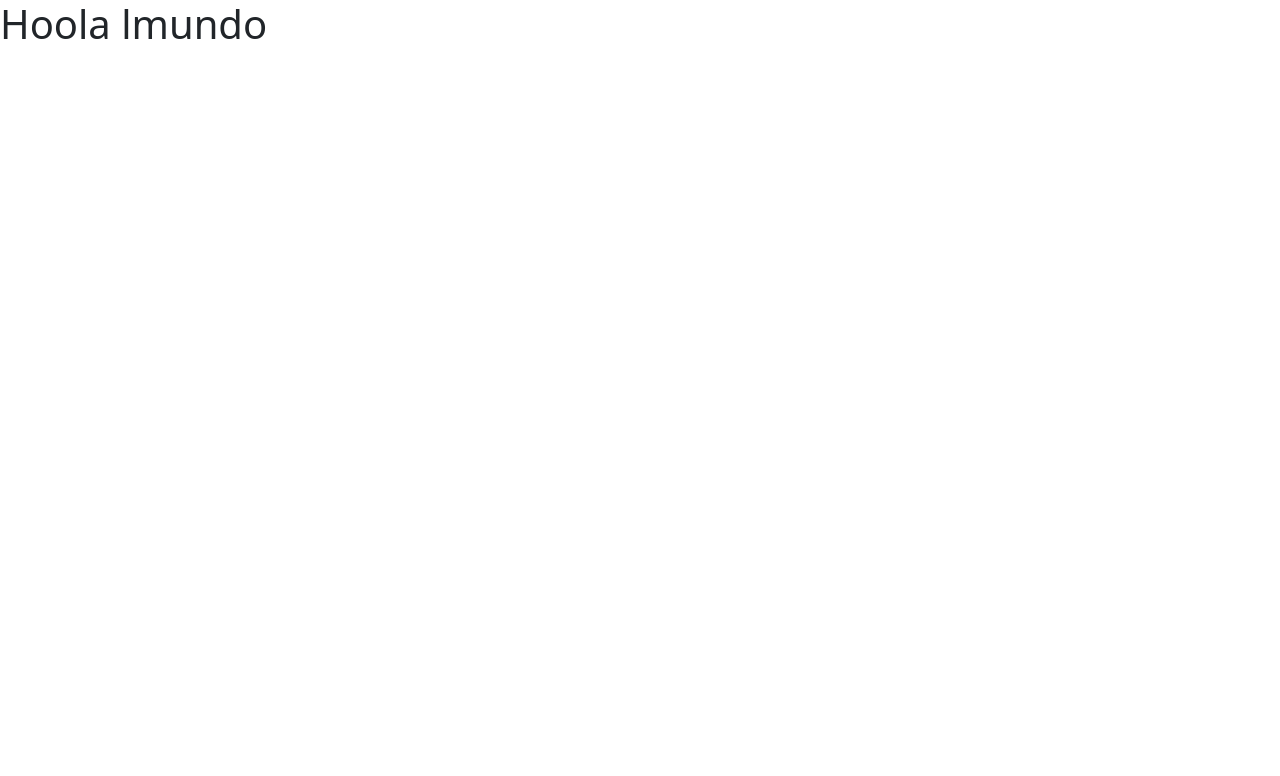
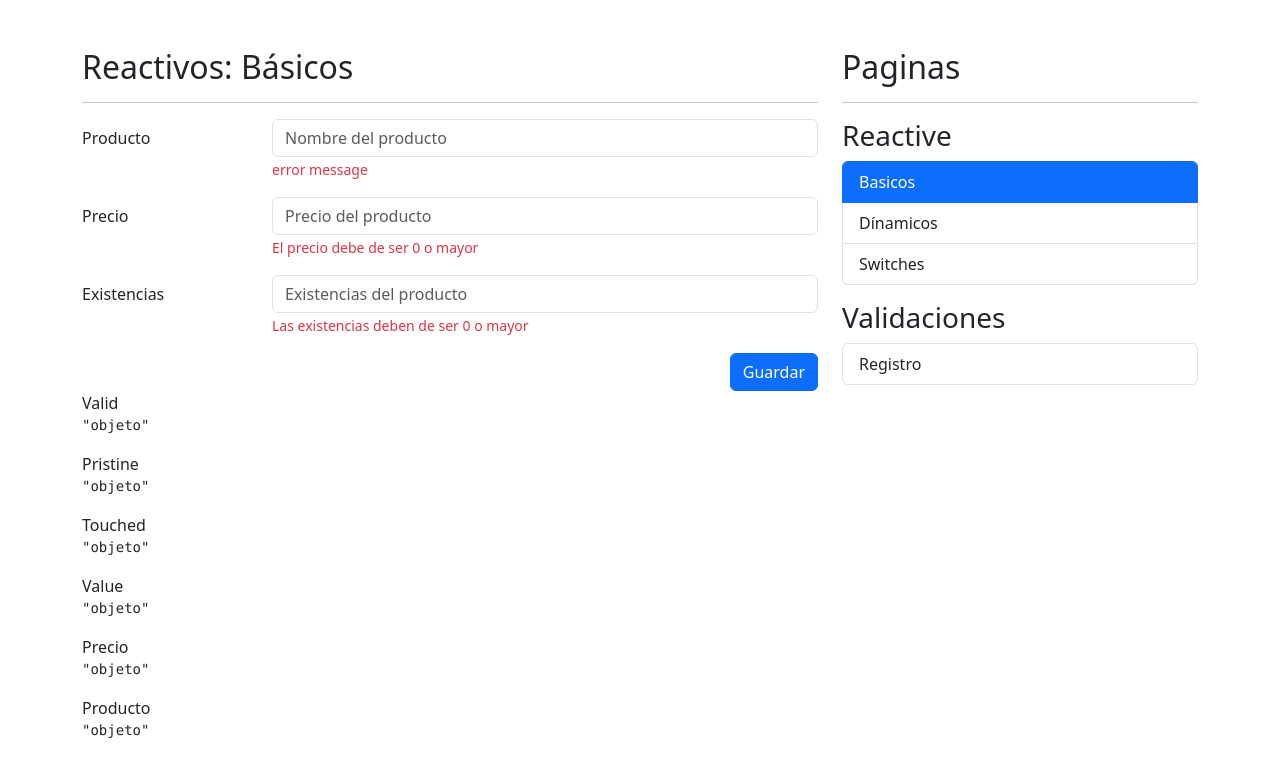
Before and after one commit to Camilo160605/06-FormsApp, an Angular app: page /reactive/basic in a window 1280 px wide. Before the commit this address led to /. Shown: the top 776 px of the page. Built offline with nearby package versions, Linux system fonts and the light colour scheme.

Commit message:
forms has been created

```diff
--- a/src/app/app-routing.module.ts
+++ b/src/app/app-routing.module.ts
@@ -1,7 +1,21 @@
 import { NgModule } from '@angular/core';
 import { RouterModule, Routes } from '@angular/router';
 
-const routes: Routes = [];
+const routes: Routes = [
+  {
+    path: 'reactive',
+    loadChildren: () => import('./reactive/reactive.module').then(m => m.ReactiveModule)
+  },
+  {
+    path: 'auth',
+    loadChildren: () => import('./auth/auth.module').then(m => m.AuthModule)
+  },
+  {
+    path:'**',
+    redirectTo: 'reactive'
+  }
+
+];
 
 @NgModule({
   imports: [RouterModule.forRoot(routes)],
--- a/src/app/app.component.html
+++ b/src/app/app.component.html
@@ -1,2 +1,11 @@
-<router-outlet></router-outlet>
-<h1>Hoola lmundo</h1>
+<div class="row mt-5">
+
+  <div class="col">
+    <router-outlet></router-outlet>
+  </div>
+
+  <div class="col-12 col-sm-4">
+    <shared-side-menu></shared-side-menu>
+  </div>
+
+</div>
--- a/src/app/app.module.ts
+++ b/src/app/app.module.ts
@@ -3,6 +3,7 @@ import { BrowserModule } from '@angular/platform-browser';
 
 import { AppRoutingModule } from './app-routing.module';
 import { AppComponent } from './app.component';
+import { SharedModule } from './shared/shared.module';
 
 @NgModule({
   declarations: [
@@ -10,7 +11,8 @@ import { AppComponent } from './app.component';
   ],
   imports: [
     BrowserModule,
-    AppRoutingModule
+    AppRoutingModule,
+    SharedModule,
   ],
   providers: [],
   bootstrap: [AppComponent]
--- a/src/app/auth/auth-routing.module.ts
+++ b/src/app/auth/auth-routing.module.ts
@@ -1,7 +1,16 @@
 import { NgModule } from '@angular/core';
 import { RouterModule, Routes } from '@angular/router';
+import { RegisterPageComponent } from './pages/register-page/register-page.component';
 
-const routes: Routes = [];
+const routes: Routes = [
+  {
+    path: '',
+    children: [
+        { path: 'sing-up', component: RegisterPageComponent },
+        { path: '**', redirectTo: 'sing-up' }
+    ]
+  }
+];
 
 @NgModule({
   imports: [RouterModule.forChild(routes)],
--- a/src/app/reactive/pages/basic-page/basic-page.component.ts
+++ b/src/app/reactive/pages/basic-page/basic-page.component.ts
@@ -1,4 +1,5 @@
 import { Component } from '@angular/core';
+import { FormBuilder, FormControl, FormGroup } from '@angular/forms';
 
 @Component({
   templateUrl: './basic-page.component.html',
@@ -7,4 +8,18 @@ import { Component } from '@angular/core';
 })
 export class BasicPageComponent {
 
+  // public myForm : FormGroup = new FormGroup({
+  //   name: new FormControl(''),
+  //   price: new FormControl(0),
+  //   inStorage : new FormControl(0),
+  // });
+
+  public myForm : FormGroup = this.fb.group({
+
+  })
+
+  constructor(private fb : FormBuilder){}
+
+
+
 }
--- a/src/app/reactive/reactive-routing.module.ts
+++ b/src/app/reactive/reactive-routing.module.ts
@@ -1,7 +1,32 @@
 import { NgModule } from '@angular/core';
 import { RouterModule, Routes } from '@angular/router';
+import { BasicPageComponent } from './pages/basic-page/basic-page.component';
+import { DynamicPageComponent } from './pages/dynamic-page/dynamic-page.component';
+import { SwitchesPageComponent } from './pages/switches-page/switches-page.component';
 
-const routes: Routes = [];
+const routes: Routes = [
+  {
+    path: '',
+    children: [
+      {
+        path: 'basic',
+        component: BasicPageComponent
+      },
+      {
+        path: 'dynamic',
+        component: DynamicPageComponent
+      },
+      {
+        path: 'switches',
+        component: SwitchesPageComponent
+      },
+      {
+        path: '**',
+        redirectTo: 'basic'
+      }
+    ]
+  }
+];
 
 @NgModule({
   imports: [RouterModule.forChild(routes)],
--- /dev/null
+++ b/src/app/shared/components/side-menu/side-menu.component.html
@@ -0,0 +1,23 @@
+<h2>Paginas</h2>
+<hr>
+<h3 class="mt-3">Reactive</h3>
+<ul class="list-group">
+    <li *ngFor="let item of reactiveMenu"
+    class="list-group-item"
+    [routerLink]="item.route"
+    routerLinkActive="active"
+    >
+        {{ item.title }}
+    </li>
+</ul>
+
+<h3 class="mt-3">Validaciones</h3>
+<ul class="list-group">
+    <li *ngFor="let item of authMenu"
+    class="list-group-item"
+    [routerLink]="item.route"
+    routerLinkActive="active"
+    >
+        {{ item.title }}
+    </li>
+</ul>
--- /dev/null
+++ b/src/app/shared/components/side-menu/side-menu.component.ts
@@ -0,0 +1,25 @@
+import { Component } from '@angular/core';
+
+interface menuItem {
+  title : string;
+  route : string ;
+}
+
+@Component({
+  selector: 'shared-side-menu',
+  templateUrl: './side-menu.component.html',
+  styles: [
+  ]
+})
+export class SideMenuComponent {
+
+  public reactiveMenu : menuItem[] = [
+    {title: 'Basicos', route:'./reactive/basic'},
+    {title: 'Dínamicos', route:'./reactive/dynamic'},
+    {title: 'Switches', route:'./reactive/switches'},
+  ]
+  public authMenu : menuItem[] = [
+    {title: 'Registro', route:'./auth'},
+  ]
+
+}
--- a/src/index.html
+++ b/src/index.html
@@ -10,7 +10,7 @@
   <link href="https://cdn.jsdelivr.net/npm/bootstrap@5.3.2/dist/css/bootstrap.min.css" rel="stylesheet" integrity="sha384-T3c6CoIi6uLrA9TneNEoa7RxnatzjcDSCmG1MXxSR1GAsXEV/Dwwykc2MPK8M2HN" crossorigin="anonymous">
 
 </head>
-<body>
+<body class="container">
   <app-root></app-root>
 </body>
 </html>
```
Also changed, not shown: src/app/shared/shared.module.ts (+10 -2 lines).
